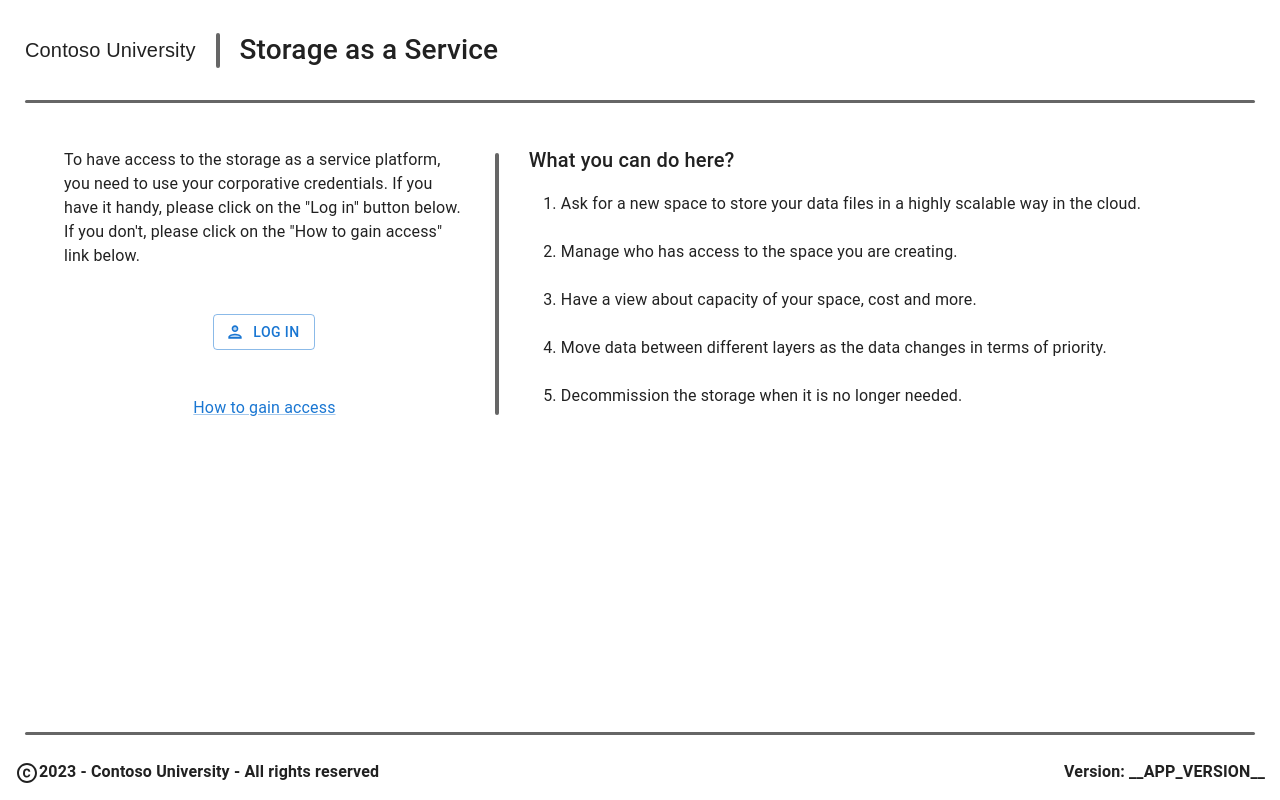
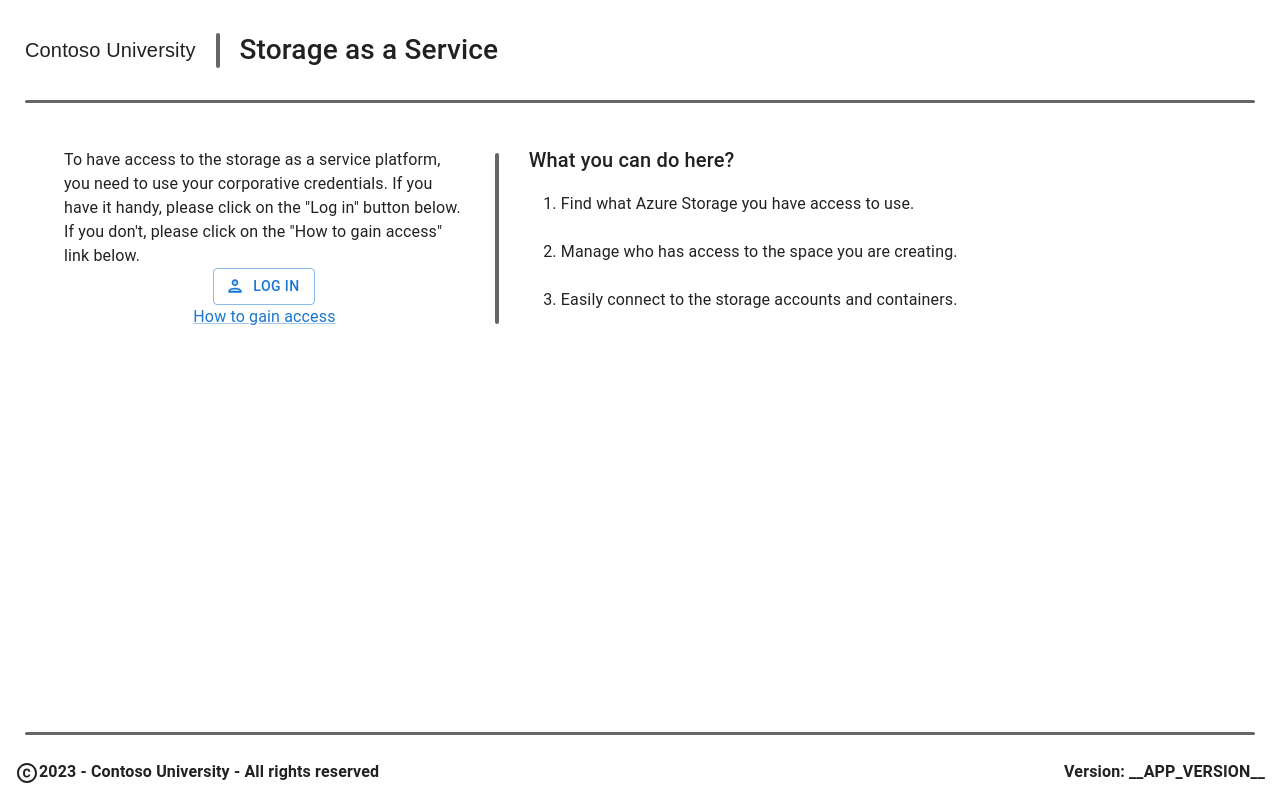
Before and after one commit to microsoft/storage-as-a-service, a React (Create React App) app in the folder src/front/: page / in a window 1280 px wide. Built offline with nearby package versions, Linux system fonts and the light colour scheme; no server answers.

Commit message:
Fixed the bogus home page messaging.

```diff
--- a/src/front/src/components/LandingPage/LandingPage.js
+++ b/src/front/src/components/LandingPage/LandingPage.js
@@ -45,11 +45,9 @@ const LandingPage = ({ strings }) => {
 						What you can do here?
 					</h5>
 					<ol className='cando'>
-						<li>Ask for a new space to store your data files in a highly scalable way in the cloud.</li>
+						<li>Find what Azure Storage you have access to use.</li>
 						<li>Manage who has access to the space you are creating.</li>
-						<li>Have a view about capacity of your space, cost and more.</li>
-						<li>Move data between different layers as the data changes in terms of priority.</li>
-						<li>Decommission the storage when it is no longer needed.</li>
+						<li>Easily connect to the storage accounts and containers.</li>
 					</ol>
 				</div>
 			</div>
```
